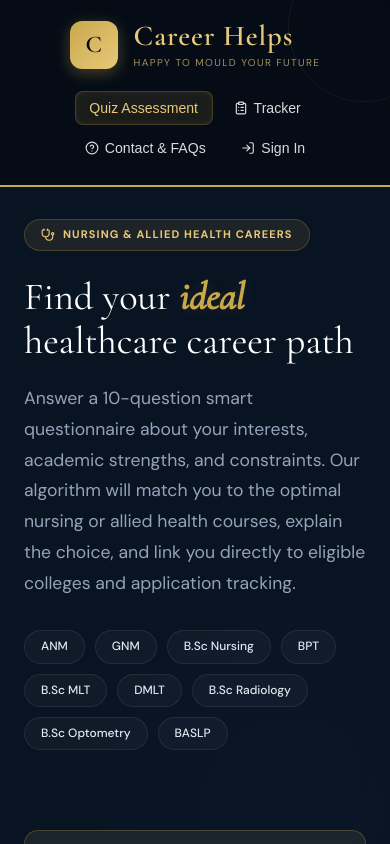
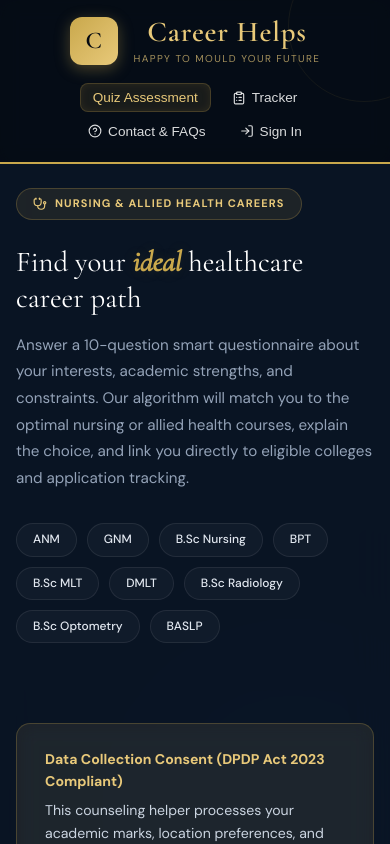
Before and after one commit to muhammedsafwank/careerhelps-react, a React (Vite) app: page / in a window 390 px wide. Shown: the top 844 px of the page. Built offline with nearby package versions, Linux system fonts and the light colour scheme.

Commit message:
Optimize responsiveness, wrap options grid, allow swipe scroll for tabs on mobile, and refactor inline admin grids

```diff
--- a/src/components/AdminDashboard.jsx
+++ b/src/components/AdminDashboard.jsx
@@ -506,7 +506,7 @@ export default function AdminDashboard({ user }) {
       )}
 
       {activeTab === 'colleges' && (
-        <div style={{ display: 'grid', gridTemplateColumns: '1.2fr 1fr', gap: '2rem' }}>
+        <div className="admin-grid">
           {/* Add College Form */}
           <div className="card">
             <h3 className="section-head" style={{ marginBottom: '1.5rem' }}>Add New College</h3>
--- a/src/index.css
+++ b/src/index.css
@@ -1259,24 +1259,65 @@ select option {
   }
 
   .header {
-    padding: 1.25rem 1.5rem;
+    padding: 1rem 1.25rem;
     flex-direction: column;
-    gap: 1.25rem;
+    gap: 1rem;
+    text-align: center;
+  }
+
+  .header-brand {
+    justify-content: center;
   }
 
   .header-nav {
     width: 100%;
     justify-content: center;
     flex-wrap: wrap;
-    gap: 0.4rem;
+    gap: 0.25rem 0.5rem;
+  }
+
+  .nav-link {
+    font-size: 0.85rem;
+    padding: 0.4rem 0.75rem;
   }
 
   .screen {
-    padding: 2rem 1.5rem;
+    padding: 1.5rem 1rem;
   }
 
   .hero h2 {
-    font-size: 2.4rem;
+    font-size: clamp(1.8rem, 6vw, 2.5rem);
+    line-height: 1.25;
+    margin-bottom: 1rem;
+  }
+
+  .hero p {
+    font-size: 0.95rem;
+  }
+
+  .card {
+    padding: 1.5rem 1.25rem;
+  }
+
+  .modal-content {
+    max-height: 95vh;
+  }
+
+  .modal-header {
+    padding: 1.25rem 1.5rem;
+  }
+
+  .modal-header h2 {
+    font-size: 1.6rem;
+  }
+
+  .modal-close {
+    top: 1.25rem;
+    right: 1.25rem;
+  }
+
+  .modal-body {
+    padding: 1.5rem 1.25rem;
   }
 
   .form-row {
@@ -1291,6 +1332,7 @@ select option {
 
   .courses-grid {
     grid-template-columns: 1fr;
+    gap: 1rem;
   }
 
   .grid-cols-2 {
@@ -1302,4 +1344,33 @@ select option {
     grid-template-columns: 1fr;
     gap: 1rem;
   }
+
+  .admin-grid {
+    grid-template-columns: 1fr;
+    gap: 1.5rem;
+  }
+
+  .options-grid {
+    grid-template-columns: 1fr;
+    gap: 0.75rem;
+    margin: 1.5rem 0;
+  }
+
+  .option-card {
+    padding: 1rem;
+  }
+
+  .tabs-container {
+    overflow-x: auto;
+    white-space: nowrap;
+    -webkit-overflow-scrolling: touch;
+    padding-bottom: 4px;
+    gap: 0;
+  }
+
+  .tab-btn {
+    padding: 0.75rem 1rem;
+    font-size: 0.88rem;
+    flex-shrink: 0;
+  }
 }
```
